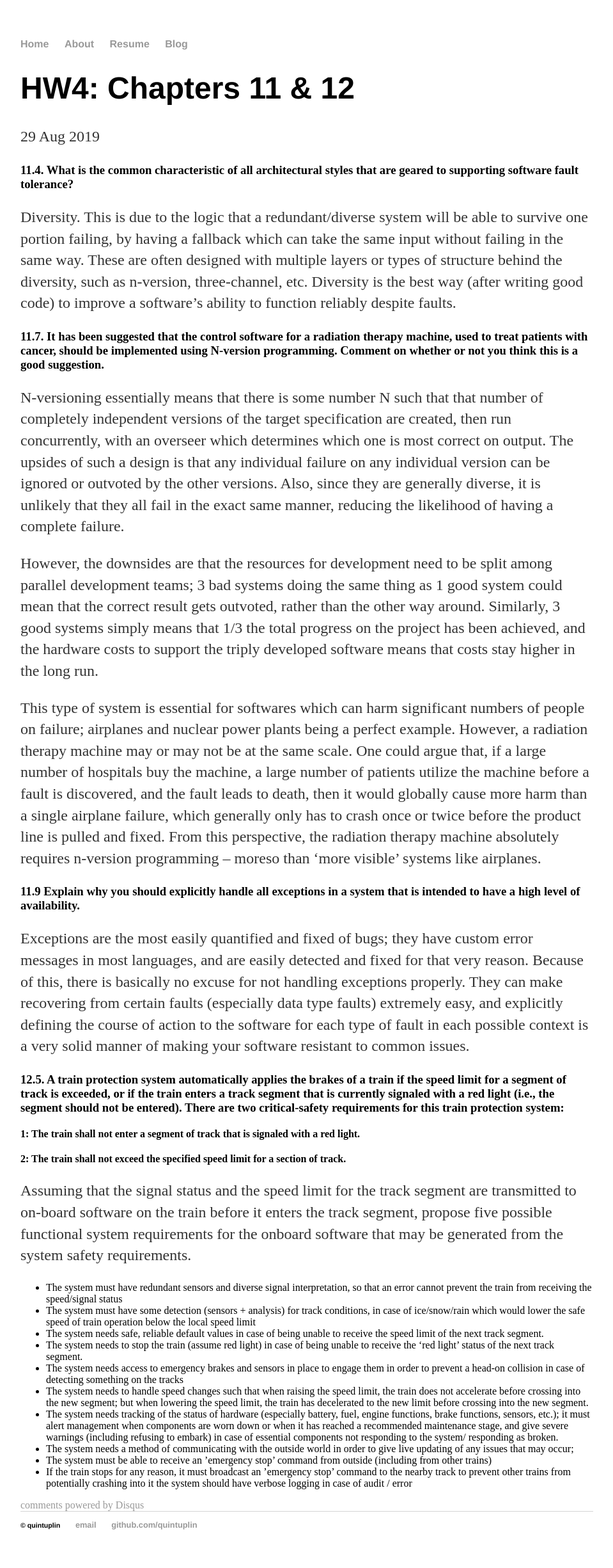
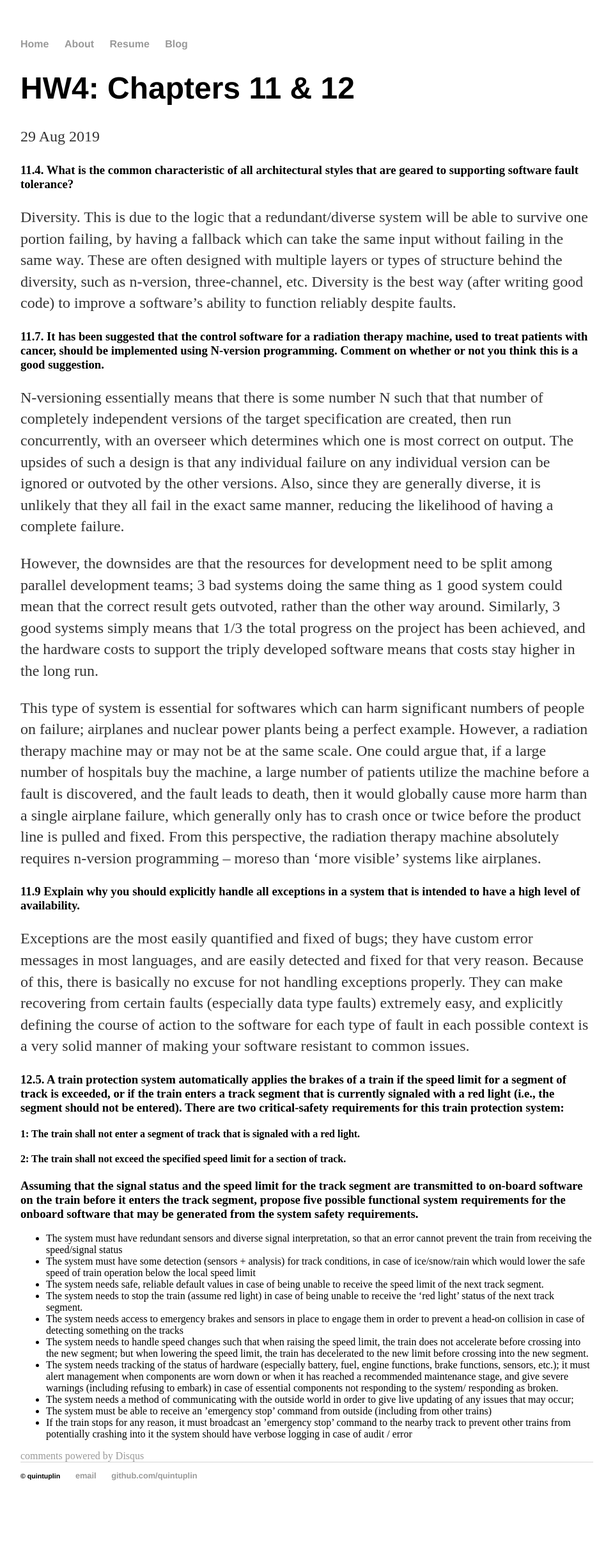
Before and after one commit to Quintuplin/quintuplin.github.io, a Jekyll site: the page built from _posts/2019-08-29-Chapter-11-12.md, in a window 1280 px wide. Shown: the whole page at 64% size, without its empty margins (160-1119 px from the left). Built offline with Jekyll 4.4.1, drawn with Linux system fonts in a browser that asks for light colours; comment, search, counter and statistics services are not loaded; after the commit the page ends 2373 px from its top, so only the background shows below that.

```diff
--- a/_posts/2019-08-29-Chapter-11-12.md
+++ b/_posts/2019-08-29-Chapter-11-12.md
@@ -26,7 +26,7 @@ Exceptions are the most easily quantified and fixed of bugs; they have custom er
 
 #### 2: The train shall not exceed the specified speed limit for a section of track.
 
-Assuming that the signal status and the speed limit for the track segment are transmitted to on-board software on the train before it enters the track segment, propose five possible functional system requirements for the onboard software that may be generated from the system safety requirements.
+### Assuming that the signal status and the speed limit for the track segment are transmitted to on-board software on the train before it enters the track segment, propose five possible functional system requirements for the onboard software that may be generated from the system safety requirements.
 
 * The system must have redundant sensors and diverse signal interpretation, so that an error cannot prevent the train from receiving the speed/signal status
 * The system must have some detection (sensors + analysis) for track conditions, in case of ice/snow/rain which would lower the safe speed of train operation below the local speed limit
```
